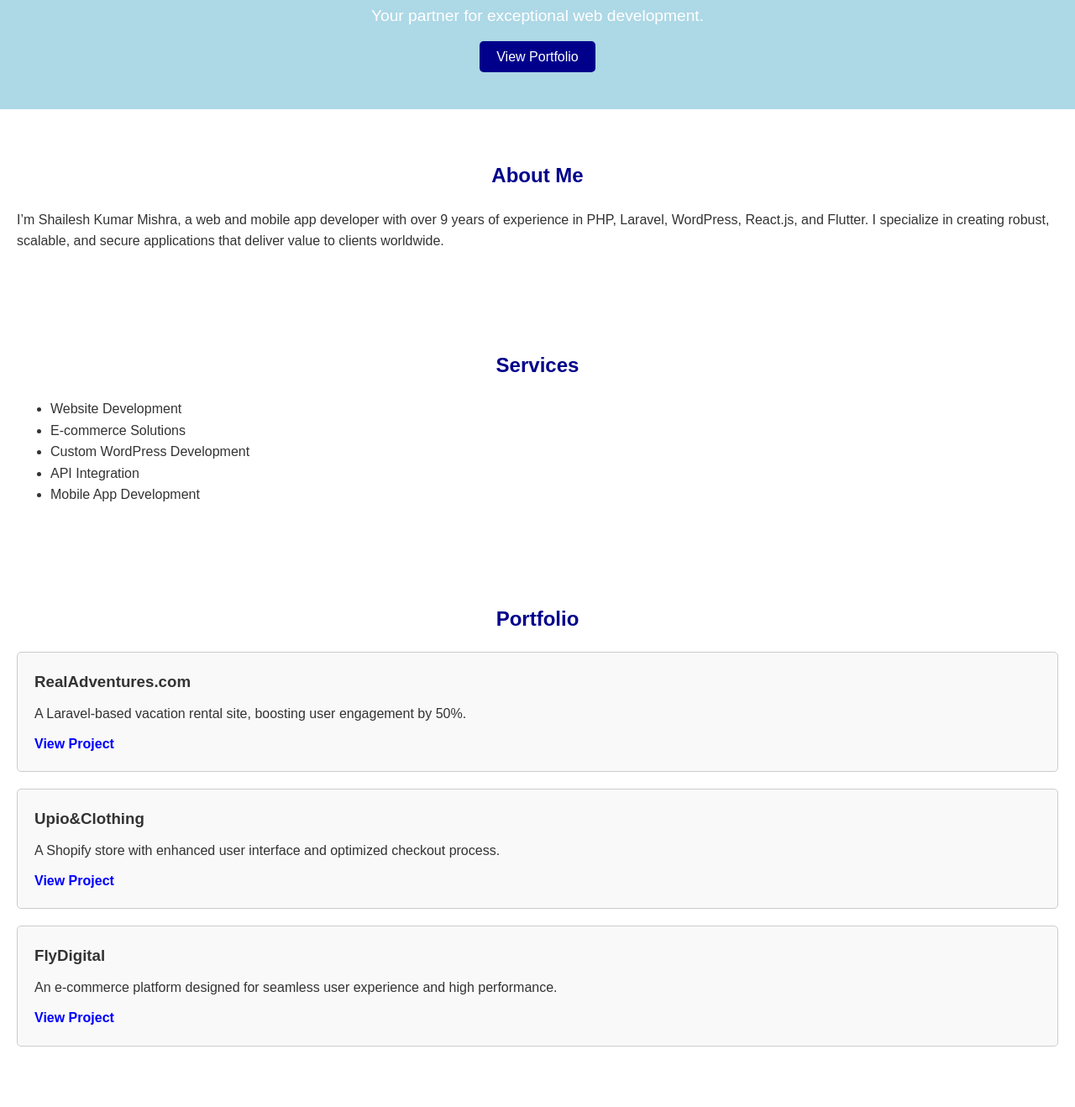
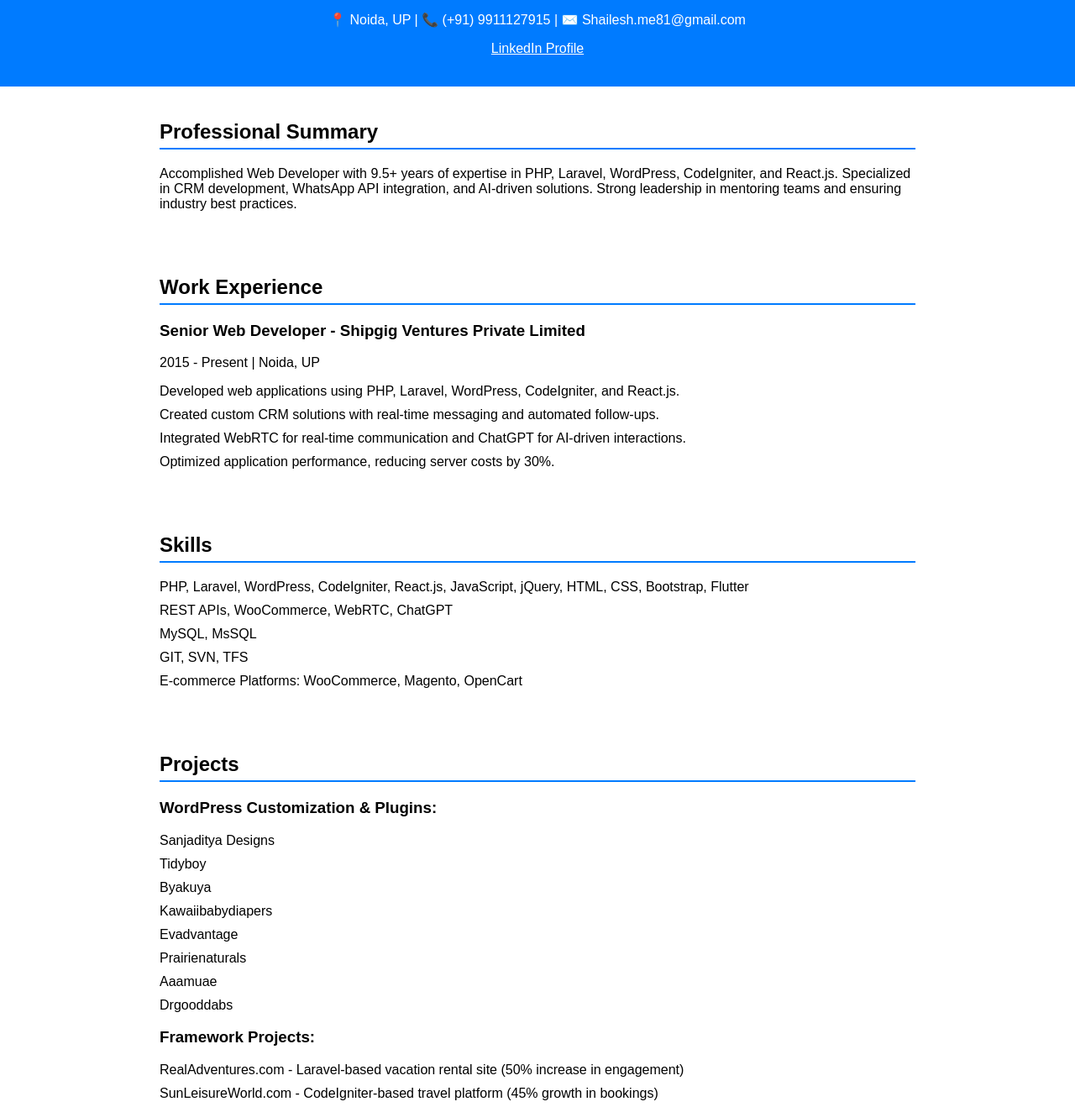
Before and after one commit to shailesh10981/shailesh.github.io, a plain HTML site: page index.html in a window 1280 px wide. Shown: the part 120-1438 px from the top of the page at 84% size. Drawn offline with Linux system fonts and the light colour scheme.

Commit message:
Update index.html

```diff
--- a/index.html
+++ b/index.html
@@ -3,126 +3,91 @@
 <head>
     <meta charset="UTF-8">
     <meta name="viewport" content="width=device-width, initial-scale=1.0">
-  <meta name="description" content="Innovative Web Solutions by Shailesh Kumar Mishra - Web Developer with expertise in PHP, Laravel, WordPress, and React.js.">
-  <title>Innovative Web Solutions by Shailesh</title>
+    <title>Shailesh Mishra - Portfolio</title>
     <style>
-    body {
-      font-family: Arial, sans-serif;
-      margin: 0;
-      padding: 0;
-      line-height: 1.6;
-      color: #333;
-    }
-    .hero {
-      background: lightblue;
-      color: white;
-      text-align: center;
-      padding: 50px 20px;
-    }
-    .hero h1 {
-      font-size: 2.5em;
-      margin: 0;
-    }
-    .hero p {
-      font-size: 1.2em;
-      margin: 10px 0 20px;
-    }
-    .cta {
-      background: darkblue;
-      color: white;
-      padding: 10px 20px;
-      text-decoration: none;
-      border-radius: 5px;
-      font-size: 1em;
-    }
-    section {
-      padding: 40px 20px;
-    }
-    h2 {
-      text-align: center;
-      color: darkblue;
-    }
-    #portfolio .project {
-      border: 1px solid #ccc;
-      border-radius: 5px;
-      padding: 20px;
-      margin: 20px 0;
-      background: #f9f9f9;
-    }
-    #portfolio .project h3 {
-      margin: 0 0 10px;
-    }
-    #portfolio .project p {
-      margin: 0 0 10px;
-    }
-    #portfolio .project a {
-      color: blue;
-      text-decoration: none;
-      font-weight: bold;
-    }
-    #contact a {
-      color: darkblue;
-      text-decoration: underline;
-    }
-    footer {
-      text-align: center;
-      padding: 20px;
-      background: #333;
-      color: white;
-    }
+        body { font-family: Arial, sans-serif; margin: 0; padding: 0; }
+        header { background: #007bff; color: white; text-align: center; padding: 20px; }
+        section { padding: 20px; max-width: 900px; margin: auto; }
+        h2 { border-bottom: 2px solid #007bff; padding-bottom: 5px; }
+        ul { list-style-type: none; padding: 0; }
+        ul li { margin-bottom: 10px; }
     </style>
 </head>
 <body>
-  <header class="hero">
-    <h1>Innovative Web Solutions by Shailesh</h1>
-    <p>Your partner for exceptional web development.</p>
-    <a href="#portfolio" class="cta">View Portfolio</a>
+    <header>
+        <h1>Shailesh Mishra</h1>
+        <p>Senior Web Developer | PHP | Laravel | WordPress | React.js</p>
+        <p>📍 Noida, UP | 📞 (+91) 9911127915 | ✉️ Shailesh.me81@gmail.com</p>
+        <p><a href="https://linkedin.com/in/shailesh-mishrag" style="color: white;">LinkedIn Profile</a></p>
     </header>
 
-  <section id="about">
-    <h2>About Me</h2>
-    <p>I’m Shailesh Kumar Mishra, a web and mobile app developer with over 9 years of experience in PHP, Laravel, WordPress, React.js, and Flutter. I specialize in creating robust, scalable, and secure applications that deliver value to clients worldwide.</p>
+    <section>
+        <h2>Professional Summary</h2>
+        <p>Accomplished Web Developer with 9.5+ years of expertise in PHP, Laravel, WordPress, CodeIgniter, and React.js. Specialized in CRM development, WhatsApp API integration, and AI-driven solutions. Strong leadership in mentoring teams and ensuring industry best practices.</p>
     </section>
 
-  <section id="services">
-    <h2>Services</h2>
+    <section>
+        <h2>Work Experience</h2>
+        <h3>Senior Web Developer - Shipgig Ventures Private Limited</h3>
+        <p>2015 - Present | Noida, UP</p>
         <ul>
-      <li>Website Development</li>
-      <li>E-commerce Solutions</li>
-      <li>Custom WordPress Development</li>
-      <li>API Integration</li>
-      <li>Mobile App Development</li>
+            <li>Developed web applications using PHP, Laravel, WordPress, CodeIgniter, and React.js.</li>
+            <li>Created custom CRM solutions with real-time messaging and automated follow-ups.</li>
+            <li>Integrated WebRTC for real-time communication and ChatGPT for AI-driven interactions.</li>
+            <li>Optimized application performance, reducing server costs by 30%.</li>
         </ul>
     </section>
 
-  <section id="portfolio">
-    <h2>Portfolio</h2>
-    <div class="project">
-      <h3>RealAdventures.com</h3>
-      <p>A Laravel-based vacation rental site, boosting user engagement by 50%.</p>
-      <a href="https://realadventures.com" target="_blank">View Project</a>
-    </div>
-    <div class="project">
-      <h3>Upio&Clothing</h3>
-      <p>A Shopify store with enhanced user interface and optimized checkout process.</p>
-      <a href="http://upio&clothing.com" target="_blank">View Project</a>
-    </div>
-    <div class="project">
-      <h3>FlyDigital</h3>
-      <p>An e-commerce platform designed for seamless user experience and high performance.</p>
-      <a href="http://flydigital.com" target="_blank">View Project</a>
-    </div>
+    <section>
+        <h2>Skills</h2>
+        <ul>
+            <li>PHP, Laravel, WordPress, CodeIgniter, React.js, JavaScript, jQuery, HTML, CSS, Bootstrap, Flutter</li>
+            <li>REST APIs, WooCommerce, WebRTC, ChatGPT</li>
+            <li>MySQL, MsSQL</li>
+            <li>GIT, SVN, TFS</li>
+            <li>E-commerce Platforms: WooCommerce, Magento, OpenCart</li>
+        </ul>
     </section>
 
-  <section id="contact">
-    <h2>Contact Me</h2>
-    <p>Email: <a href="mailto:Shailesh.me81@gmail.com">Shailesh.me81@gmail.com</a></p>
-    <p>LinkedIn: <a href="https://www.linkedin.com/in/shailesh-mishrag/" target="_blank">View Profile</a></p>
-    <p>GitHub: <a href="https://github.com/shailesh10981" target="_blank">shailesh10981</a></p>
+    <section>
+        <h2>Projects</h2>
+        <h3>WordPress Customization & Plugins:</h3>
+        <ul>
+            <li>Sanjaditya Designs</li>
+            <li>Tidyboy</li>
+            <li>Byakuya</li>
+            <li>Kawaiibabydiapers</li>
+            <li>Evadvantage</li>
+            <li>Prairienaturals</li>
+            <li>Aaamuae</li>
+            <li>Drgooddabs</li>
+        </ul>
+        <h3>Framework Projects:</h3>
+        <ul>
+            <li>RealAdventures.com - Laravel-based vacation rental site (50% increase in engagement)</li>
+            <li>SunLeisureWorld.com - CodeIgniter-based travel platform (45% growth in bookings)</li>
+            <li>CatchMyGigLive.com - Laravel & AngularJS-based website builder (60% increase in sign-ups)</li>
+            <li>shipgig.com - OpenCart platform for eCommerce</li>
+            <li>kamaalzindagi.com - Laravel-based video success story platform</li>
+            <li>id-able.com - Biometric Authentication API integration</li>
+        </ul>
     </section>
 
-  <footer>
-    <p>&copy; 2025 Innovative Web Solutions by Shailesh. All Rights Reserved.</p>
-  </footer>
+    <section>
+        <h2>Education</h2>
+        <ul>
+            <li>MCA - Indira Gandhi National Open University (IGNOU)</li>
+            <li>Advanced Diploma in Computer Applications (ADCA) - IGNOU</li>
+            <li>BCA - Indira Gandhi National Open University (IGNOU)</li>
+        </ul>
+    </section>
+
+    <section>
+        <h2>Languages</h2>
+        <ul>
+            <li>Hindi</li>
+            <li>English</li>
+        </ul>
+    </section>
 </body>
 </html>
```
Lines whose indentation alone changed are shown as unchanged.
